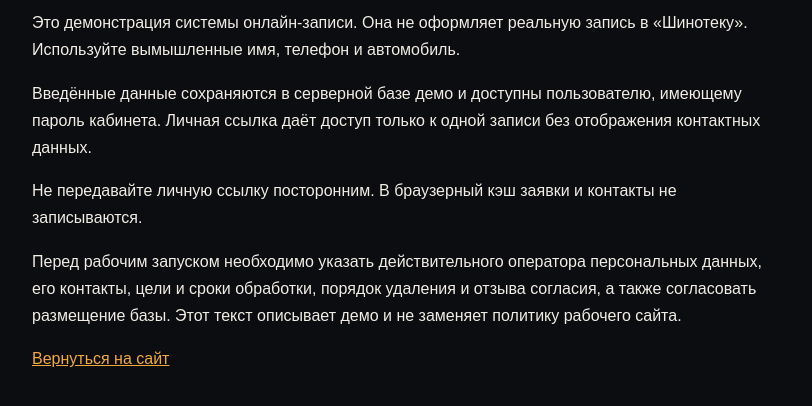
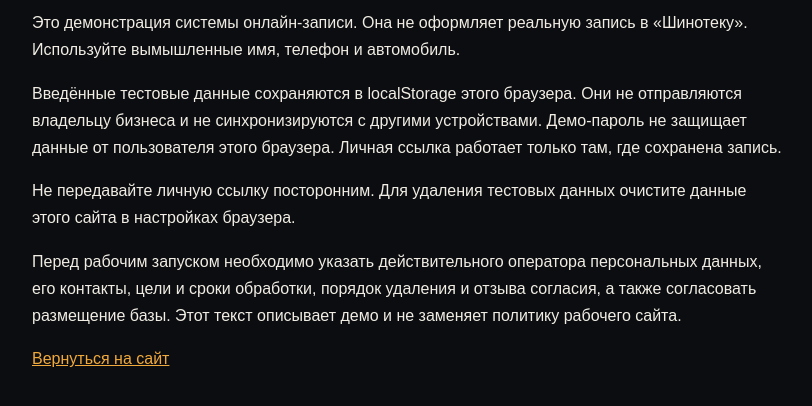
Before and after one commit to Lshumilov/shinoteka-demo, a plain HTML site: page assets/booking/privacy.html in a window 1280 px wide. Shown: the part 118-524 px from the top of the page, without its empty margins (233-1045 px from the left). Drawn offline with Linux system fonts and the light colour scheme.

Commit message:
Уточнить условия локальной демонстрации записи

```diff
--- a/assets/booking/privacy.html
+++ b/assets/booking/privacy.html
@@ -1 +1 @@
-<!doctype html><html lang="ru"><meta charset="utf-8"><meta name="viewport" content="width=device-width,initial-scale=1"><title>Данные тестовой заявки – Шинотека</title><body style="background:#0b0d11;color:#f1ede4;font:16px/1.7 Arial;padding:30px;max-width:750px;margin:auto"><h1>Обработка данных тестовой заявки</h1><p>Это демонстрация системы онлайн-записи. Она не оформляет реальную запись в «Шинотеку». Используйте вымышленные имя, телефон и автомобиль.</p><p>Введённые данные сохраняются в серверной базе демо и доступны пользователю, имеющему пароль кабинета. Личная ссылка даёт доступ только к одной записи без отображения контактных данных.</p><p>Не передавайте личную ссылку посторонним. В браузерный кэш заявки и контакты не записываются.</p><p>Перед рабочим запуском необходимо указать действительного оператора персональных данных, его контакты, цели и сроки обработки, порядок удаления и отзыва согласия, а также согласовать размещение базы. Этот текст описывает демо и не заменяет политику рабочего сайта.</p><a href="/" style="color:#f2a93b">Вернуться на сайт</a></body></html>
+<!doctype html><html lang="ru"><meta charset="utf-8"><meta name="viewport" content="width=device-width,initial-scale=1"><title>Данные тестовой заявки – Шинотека</title><body style="background:#0b0d11;color:#f1ede4;font:16px/1.7 Arial;padding:30px;max-width:750px;margin:auto"><h1>Обработка данных тестовой заявки</h1><p>Это демонстрация системы онлайн-записи. Она не оформляет реальную запись в «Шинотеку». Используйте вымышленные имя, телефон и автомобиль.</p><p>Введённые тестовые данные сохраняются в localStorage этого браузера. Они не отправляются владельцу бизнеса и не синхронизируются с другими устройствами. Демо-пароль не защищает данные от пользователя этого браузера. Личная ссылка работает только там, где сохранена запись.</p><p>Не передавайте личную ссылку посторонним. Для удаления тестовых данных очистите данные этого сайта в настройках браузера.</p><p>Перед рабочим запуском необходимо указать действительного оператора персональных данных, его контакты, цели и сроки обработки, порядок удаления и отзыва согласия, а также согласовать размещение базы. Этот текст описывает демо и не заменяет политику рабочего сайта.</p><a href="/" style="color:#f2a93b">Вернуться на сайт</a></body></html>
```
